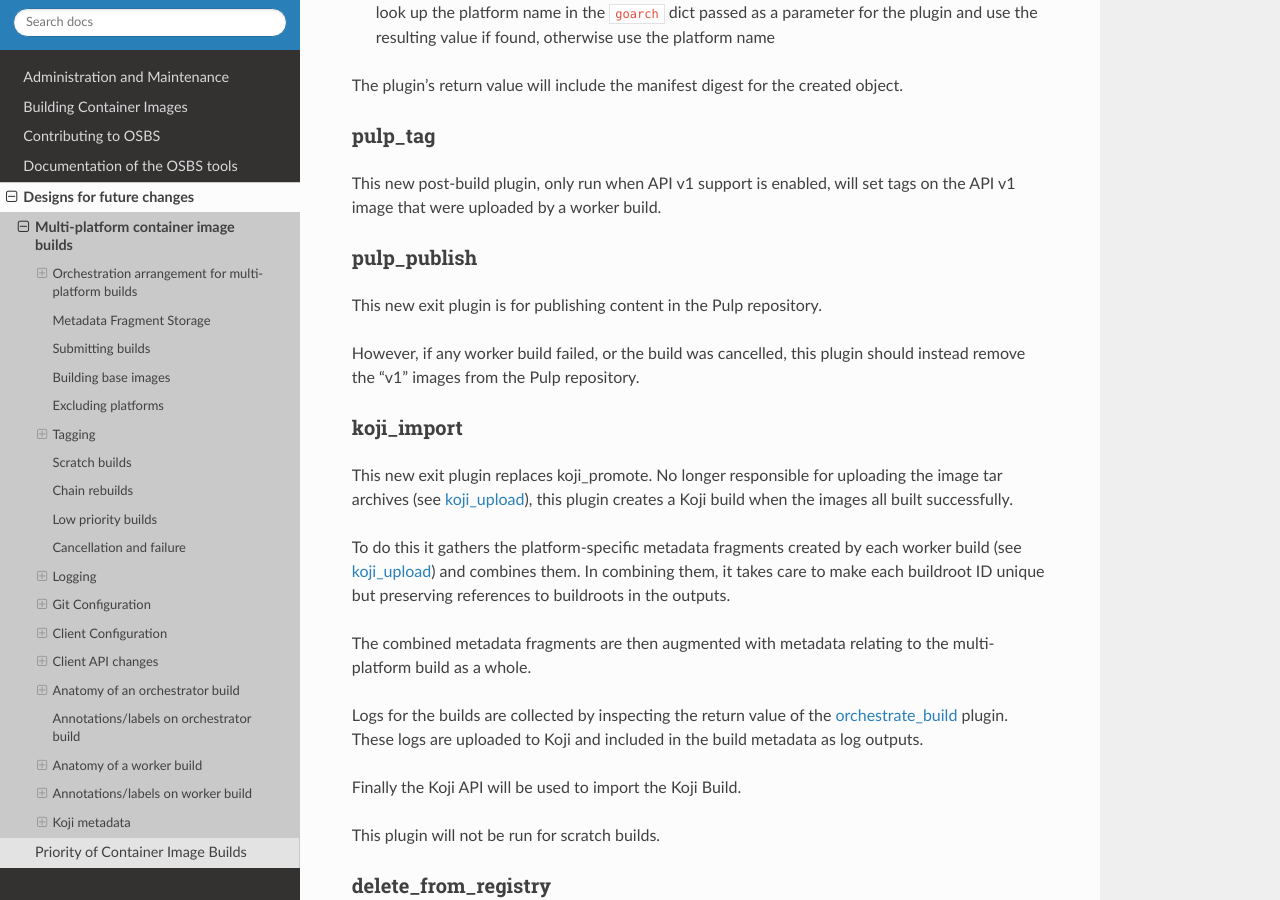
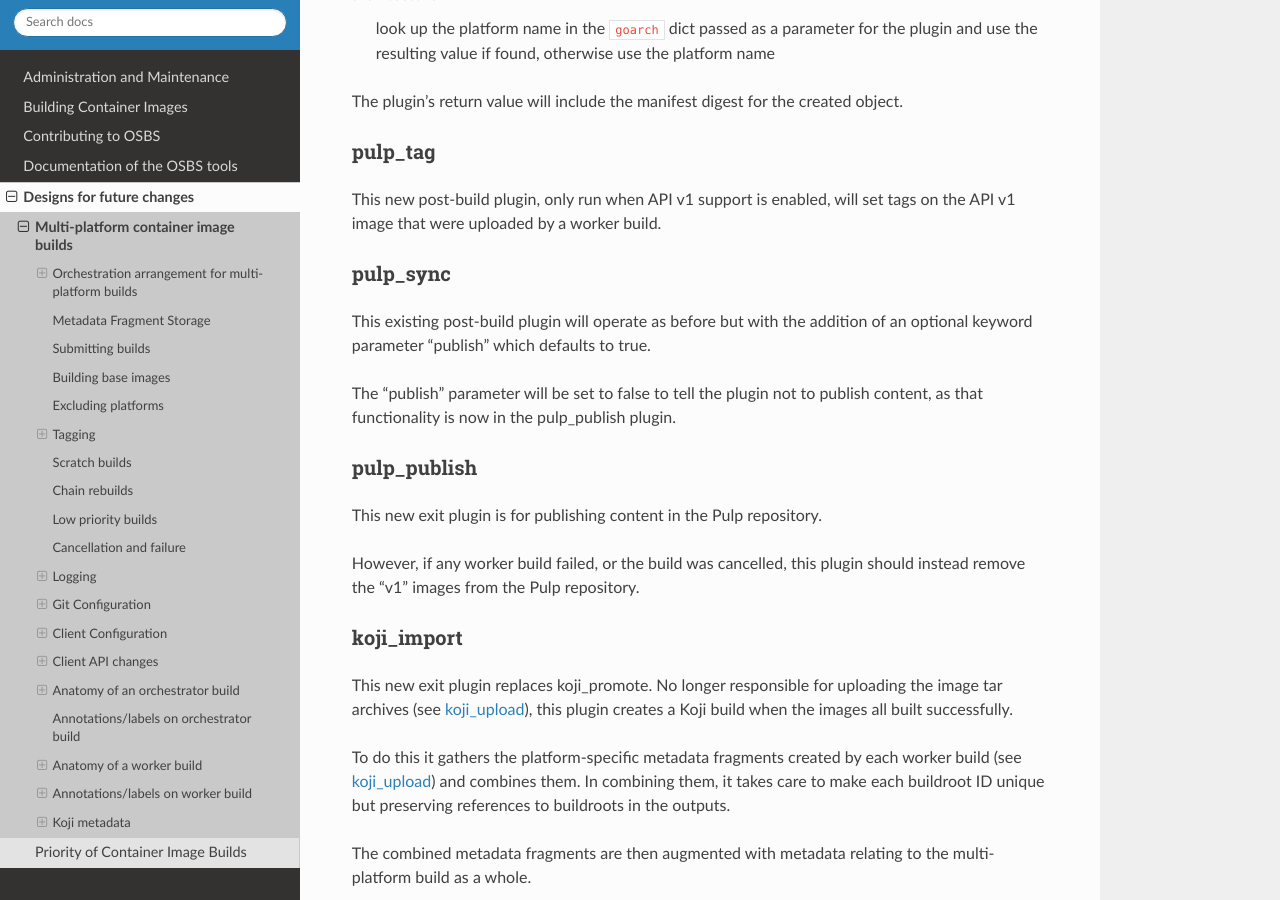
Before and after one commit to containerbuildsystem/osbs-docs, a Sphinx documentation site: the page built from docs/multiarch.rst, in a window 1280 px wide and 900 px high, scrolled down 19590 px. Built offline with Sphinx 7.4.7 and the Read the Docs theme 2.0.0, drawn with Linux system fonts in a browser that asks for light colours.

Commit message:
New publish parameter for pulp_sync as well
Signed-off-by: Tim Waugh <twaugh@redhat.com>

```diff
--- a/docs/multiarch.rst
+++ b/docs/multiarch.rst
@@ -894,6 +894,7 @@
       {
         "name": "pulp_sync",
         "args": {
+          "publish": false,
           "pulp_registry_name": ...,
           "pulp_secret_path": ...,
           ...
@@ -1102,6 +1103,17 @@
 This new post-build plugin, only run when API v1 support is enabled,
 will set tags on the API v1 image that were uploaded by a worker
 build.
+
+pulp_sync
+~~~~~~~~~
+
+This existing post-build plugin will operate as before but with the
+addition of an optional keyword parameter "publish" which defaults to
+true.
+
+The "publish" parameter will be set to false to tell the plugin not to
+publish content, as that functionality is now in the pulp_publish
+plugin.
 
 pulp_publish
 ~~~~~~~~~~~~
```
